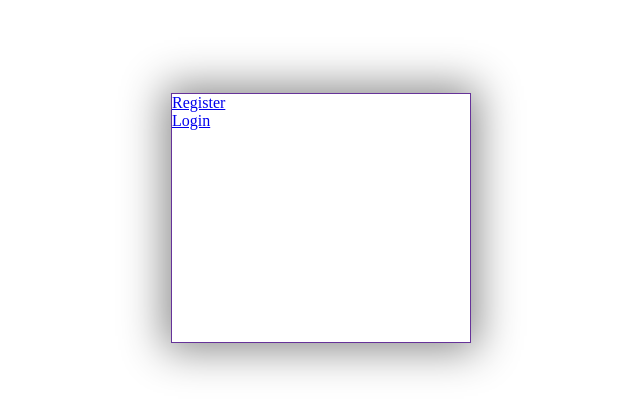
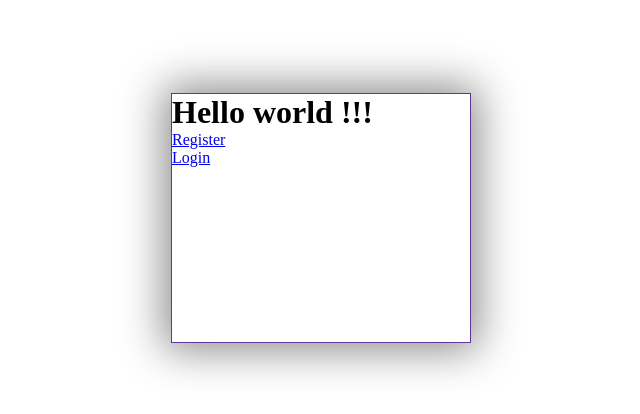
Before and after one commit to ankit0547/CC-assignment, a website: page public/index.html in a window 1280 px wide. Shown: the part 182-596 px from the top of the page, without its empty margins (319-959 px from the left). Drawn offline with Linux system fonts and the light colour scheme.

Commit message:
form heading

```diff
--- a/public/index.html
+++ b/public/index.html
@@ -28,6 +28,7 @@
   </head>
   <body>
     <div class="box">
+      <h1>Hello world !!!</h1>
       <a href="./registration.html">Register</a>
       <br />
       <a href="./login.html">Login</a>
```
